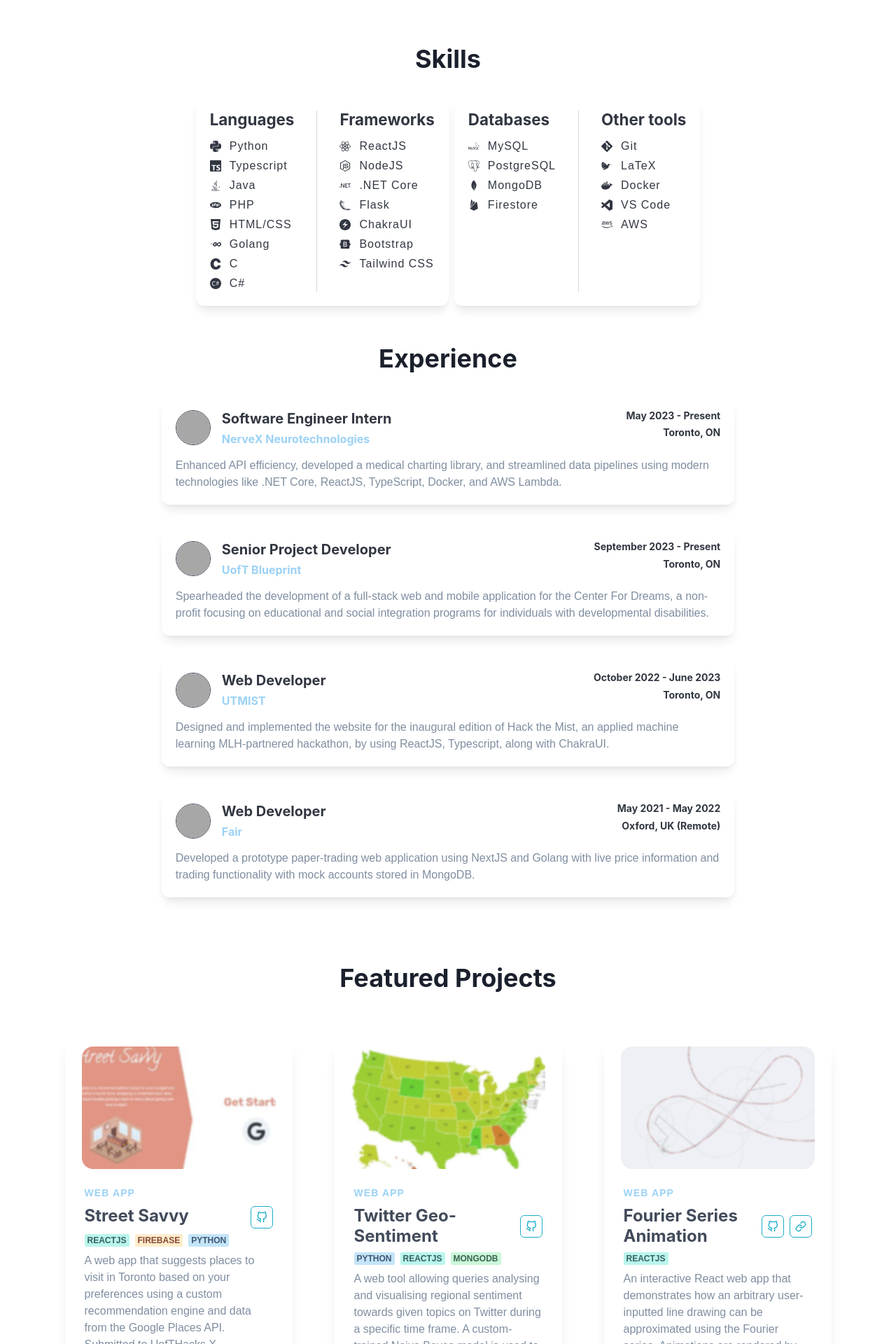
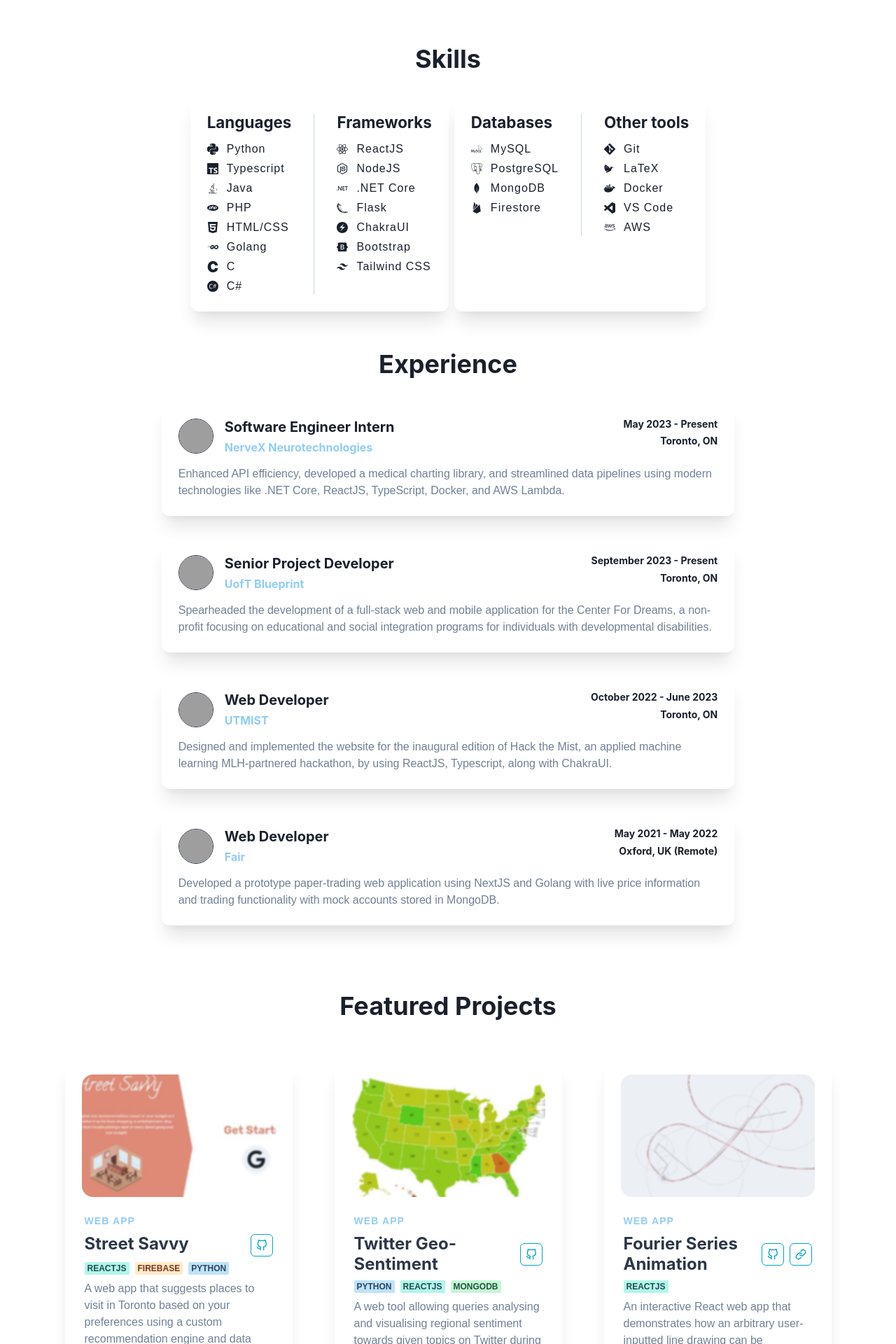
Before and after one commit to jasonfyw/jasonfyw.github.io, a React (Create React App) app: page / in a window 1280 px wide. Shown: the part 1360-3280 px from the top of the page at 70% size. Built offline with nearby package versions, Linux system fonts and the light colour scheme; grey boxes are pictures that could not be loaded; a web font is replaced by a local one.

Commit message:
refactor: use new card component

```diff
--- a/src/components/Contact/Contact.tsx
+++ b/src/components/Contact/Contact.tsx
@@ -8,12 +8,11 @@ import {
     Badge,
     Text,
     Spacer,
-    Box,
-    useColorModeValue
 } from '@chakra-ui/react';
 import { Element } from 'react-scroll';
 import Flip from 'react-reveal/Flip';
 import Fade from 'react-reveal/Fade';
+import Card from '../generics/Card';
 
 const Contact: FC = () => {
     return (
@@ -24,16 +23,11 @@ const Contact: FC = () => {
                         <Heading as='h2'>Contact me</Heading>
                     </Fade>
                     <Flip bottom>
-                        <Box
+                        <Card
                             maxW={'85vw'}
                             w={'xl'}
-                            bg={useColorModeValue('rgba(255, 255, 255, 0.5)', 'rgba(23, 25, 35, 0.6)')}
-                            boxShadow={'xl'}
-                            rounded={'xl'}
-                            p={6}
                             pb={8}
                             overflow={'hidden'}
-                            backdropFilter={useColorModeValue('blur(1px)', 'blur(2.5px)')}
                         >
                             <Flex textAlign={'center'}>
                                 <Container w='50%'>
@@ -50,7 +44,7 @@ const Contact: FC = () => {
                                     </Link>
                                 </Container>
                             </Flex>
-                        </Box>
+                        </Card>
                     </Flip>
                 </VStack>
             </Container>
--- a/src/components/Experience/ExperienceCard.tsx
+++ b/src/components/Experience/ExperienceCard.tsx
@@ -10,6 +10,7 @@ import {
     Center,
     Box,
 } from '@chakra-ui/react';
+import Card from '../generics/Card';
 
 interface ExperienceCardProps {
     title: string,
@@ -24,17 +25,12 @@ const ExperienceCard = (props: ExperienceCardProps) => {
     const avatarBorderColor = useColorModeValue('gray.700', 'white');
 
     return (
+        <Card>
             <Stack
                 direction={'column'}
                 spacing={4}
                 align={'flex-start'}
-            textAlign={{ base: 'center', md: 'left'}}
-            bg={useColorModeValue('rgba(255, 255, 255, 0.5)', 'rgba(23, 25, 35, 0.6)')}
-            opacity={0.9}
-            p={5}
-            rounded={'xl'}
-            boxShadow={'lg'}
-            backdropFilter={useColorModeValue('blur(1px)', 'blur(2.5px)')}
+                textAlign={{ base: 'center', md: 'left' }}
             >
                 <Flex direction={{ base: 'column', md: 'row'}} w={'full'} gap={{ base: 1, md: 4 }}>
                     {
@@ -58,6 +54,7 @@ const ExperienceCard = (props: ExperienceCardProps) => {
                 </Flex>
                 <Text size='sm' color='gray.500'>{ props.description }</Text>
             </Stack>
+        </Card>
     );
 };
 
--- a/src/components/Projects/ProjectCard.tsx
+++ b/src/components/Projects/ProjectCard.tsx
@@ -13,6 +13,7 @@ import {
     Button
 } from '@chakra-ui/react';
 import Fade from 'react-reveal/Fade';
+import Card from '../generics/Card';
 
 interface ProjectCardProps {
     name: string,
@@ -28,17 +29,12 @@ interface ProjectCardProps {
 const ProjectCard: FC<ProjectCardProps> = (props) => {
     return (
         <Fade bottom duration={500}>
-            <Box
+            <Card
                 maxW={'325px'}
                 w={'full'}
-                bg={useColorModeValue('rgba(255, 255, 255, 0.5)', 'rgba(23, 25, 35, 0.6)')}
-                opacity={0.9}
-                boxShadow={'xl'}
+                mb={3}
+                overflow={'hidden'}
                 rounded={'3xl'}
-                mb={3}
-                p={6}
-                overflow={'hidden'}
-                backdropFilter={useColorModeValue('blur(1px)', 'blur(2.5px)')}
             >
 
                 <Box
@@ -117,7 +113,7 @@ const ProjectCard: FC<ProjectCardProps> = (props) => {
                         </Link>
                     </Box>
                 </Stack>
-            </Box>
+            </Card>
         </Fade>
     );
 };
--- a/src/components/Skills/Skills.tsx
+++ b/src/components/Skills/Skills.tsx
@@ -38,6 +38,7 @@ import { Element } from 'react-scroll';
 import Fade from 'react-reveal/Fade';
 import SkillSection from './SkillSection';
 import SkillItem from './SkillItem';
+import Card from '../generics/Card';
 
 const Skills: FC = () => {
     return (
@@ -50,6 +51,7 @@ const Skills: FC = () => {
                     <Fade bottom cascade duration={500}>
                         <Box>
                             <Stack direction={'row'}>
+                                <Card>
                                     <Stack
                                         direction={['column', 'row']}
                                         divider={
@@ -57,12 +59,6 @@ const Skills: FC = () => {
                                         }
                                         spacing={8}
                                         align={'flex-start'}
-                                    bg={useColorModeValue('rgba(255, 255, 255, 0.5)', 'rgba(23, 25, 35, 0.6)')}
-                                    opacity={0.9}
-                                    p={5}
-                                    rounded={'xl'}
-                                    boxShadow={'lg'}
-                                    backdropFilter={useColorModeValue('blur(1px)', 'blur(2.5px)')}
                                     >
                                         <SkillSection title={'Languages'}>
                                             <SkillItem icon={SiPython} name='Python' />
@@ -84,6 +80,8 @@ const Skills: FC = () => {
                                             <SkillItem icon={SiTailwindcss} name='Tailwind CSS' />
                                         </SkillSection>
                                     </Stack>
+                                </Card>
+                                <Card>
                                     <Stack
                                         direction={['column', 'row']}
                                         divider={
@@ -91,12 +89,6 @@ const Skills: FC = () => {
                                         }
                                         spacing={8}
                                         align={'flex-start'}
-                                    bg={useColorModeValue('rgba(255, 255, 255, 0.5)', 'rgba(23, 25, 35, 0.6)')}
-                                    opacity={0.9}
-                                    p={5}
-                                    rounded={'xl'}
-                                    boxShadow={'lg'}
-                                    backdropFilter={useColorModeValue('blur(1px)', 'blur(2.5px)')}
                                     >
                                         <SkillSection title={'Databases'}>
                                             <SkillItem icon={SiMysql} name='MySQL' />
@@ -112,6 +104,7 @@ const Skills: FC = () => {
                                             <SkillItem icon={SiAmazonaws} name='AWS' />
                                         </SkillSection>
                                     </Stack>
+                                </Card>
                             </Stack>
                         </Box>
                     </Fade>
```
Lines whose indentation alone changed are shown as unchanged.
